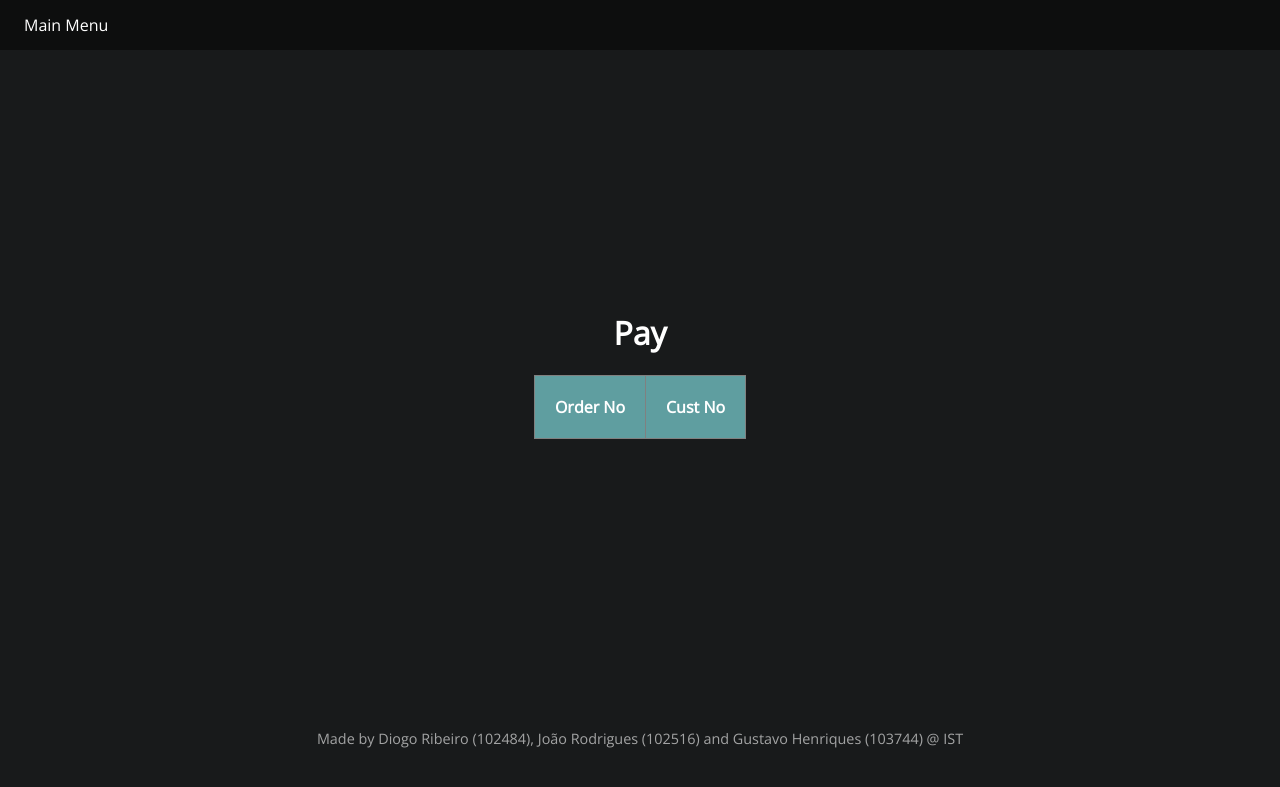
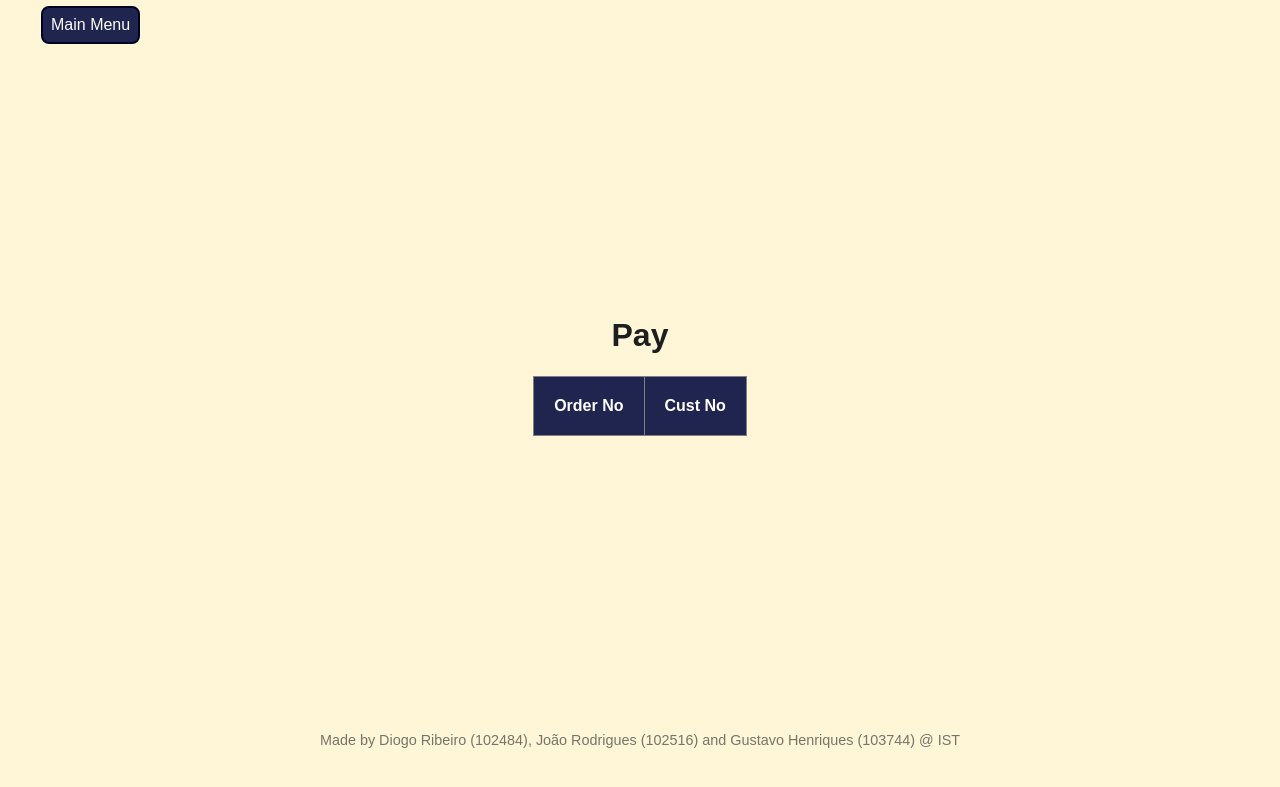
Before and after one commit to joaopr03/db_project, a Flask app: page /pay in a window 1280 px wide. Shown: the top 787 px of the page. Run offline with Flask 3, Linux system fonts and the light colour scheme; data that the repository does not hold is empty; some libraries are stand-ins or nearby versions.

Commit message:
Add files via upload

```diff
--- a/app/app.py
+++ b/app/app.py
@@ -467,7 +467,7 @@ def list_product():
                 title="Product",
                 row_actions=(
                     {
-                        "className": "change",
+                        "className": "remove",
                         "link": lambda record: url_for(
                             "ask_change_product", product=record[0]
                         ),
--- a/app/static/css/style.css
+++ b/app/static/css/style.css
@@ -1,8 +1,8 @@
 body {
-  background-color: #181a1b;
-  color: white;
+  background-color: #fff6d8;
+  color: rgb(28, 30, 31);
   padding: 20px;
-  font-family: "Open Sans", sans-serif;
+  font-family: "Arial";
 
   display: flex;
   justify-content: center;
@@ -38,8 +38,8 @@ footer:hover {
 }
 
 a.button {
-  background-color: black;
-  border: 2px solid #4caf50;
+  background-color: #1f254e;
+  border: 2px solid #000422;
   color: white;
   padding: 15px 32px;
   text-align: center;
@@ -48,12 +48,12 @@ a.button {
   font-size: 16px;
   margin: 25px;
   transition-duration: 0.3s;
-  border-radius: 12px;
+  border-radius: 15px;
 }
 
 a.button:hover,
 a.button:focus {
-  background-color: #4caf50; /* Green */
+  background-color: #4382cb;
   outline: none;
 }
 
@@ -107,7 +107,8 @@ table {
 
 th {
   padding: 20px;
-  background-color: cadetblue;
+  background-color: #1f254e;
+  color: white;
   text-transform: capitalize;
 }
 
@@ -116,11 +117,11 @@ tr {
 }
 
 tr:nth-child(even) {
-  background-color: #3a3a3a;
+  background-color: #bcbcbc;
 }
 
 tr:hover {
-  background-color: orangered;
+  background-color: rgb(135, 208, 248);
 }
 td {
   padding: 12px;
@@ -246,7 +226,6 @@ form {
 
 
 .navbar {
-  background: #0d0e0e;
   height: 50px;
   position: fixed;
   top: 0;
--- a/app/templates/error_page.html
+++ b/app/templates/error_page.html
@@ -11,7 +11,7 @@
 {% block title %}<title>Error</title>{% endblock %}
 {% block content %}
   <div class="page-center">
-    <img src="{{ url_for('static', filename='img/favicon.png') }}" width="150" height="150">
+    <img src="{{ url_for('static', filename='img/erro_image.png') }}" width="150" height="150">
     <h1>Something went wrong</h1>
     <pre><code>{{ error }}</code></pre>
     <p class="horizontal-center">
--- a/app/templates/query.html
+++ b/app/templates/query.html
@@ -14,9 +14,9 @@
 {% block content %}
   <nav class="navbar">
     {% if back_action %}
-      <a href="{{ back_action }}">{{ back_action_title }}</a>
+      <a class="button" href="{{ back_action }}">{{ back_action_title }}</a>
     {% else %}
-      <a href="{{ url_for('homepage') }}">Main Menu</a>
+      <a class="button" href="{{ url_for('homepage') }}">Main Menu</a>
     {% endif %}
   </nav>
   <h1>
```
Also changed, not shown: other parts of app/static/css/style.css (+11 -32 lines), app/static/img/erro_image.png (added).
